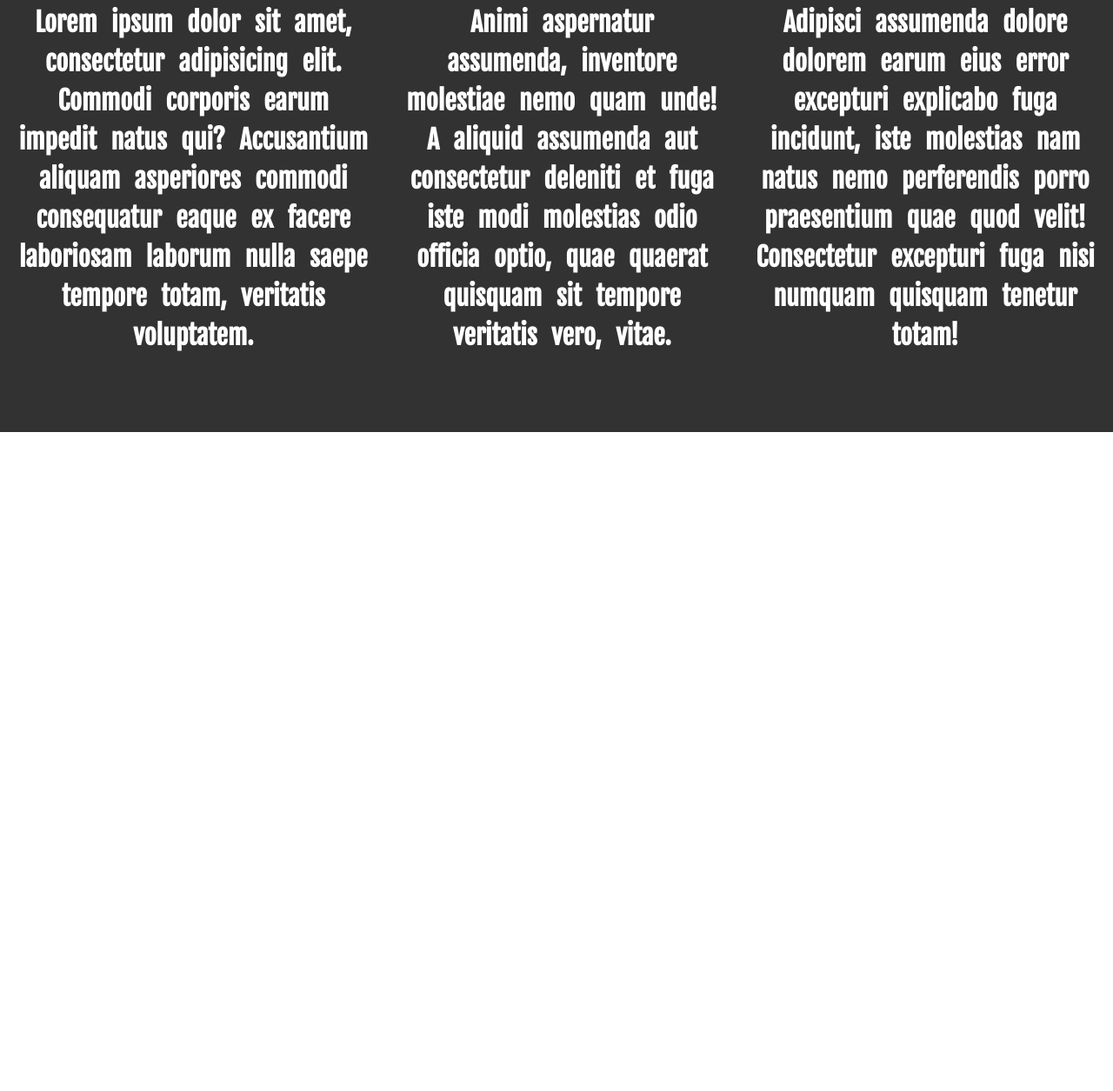
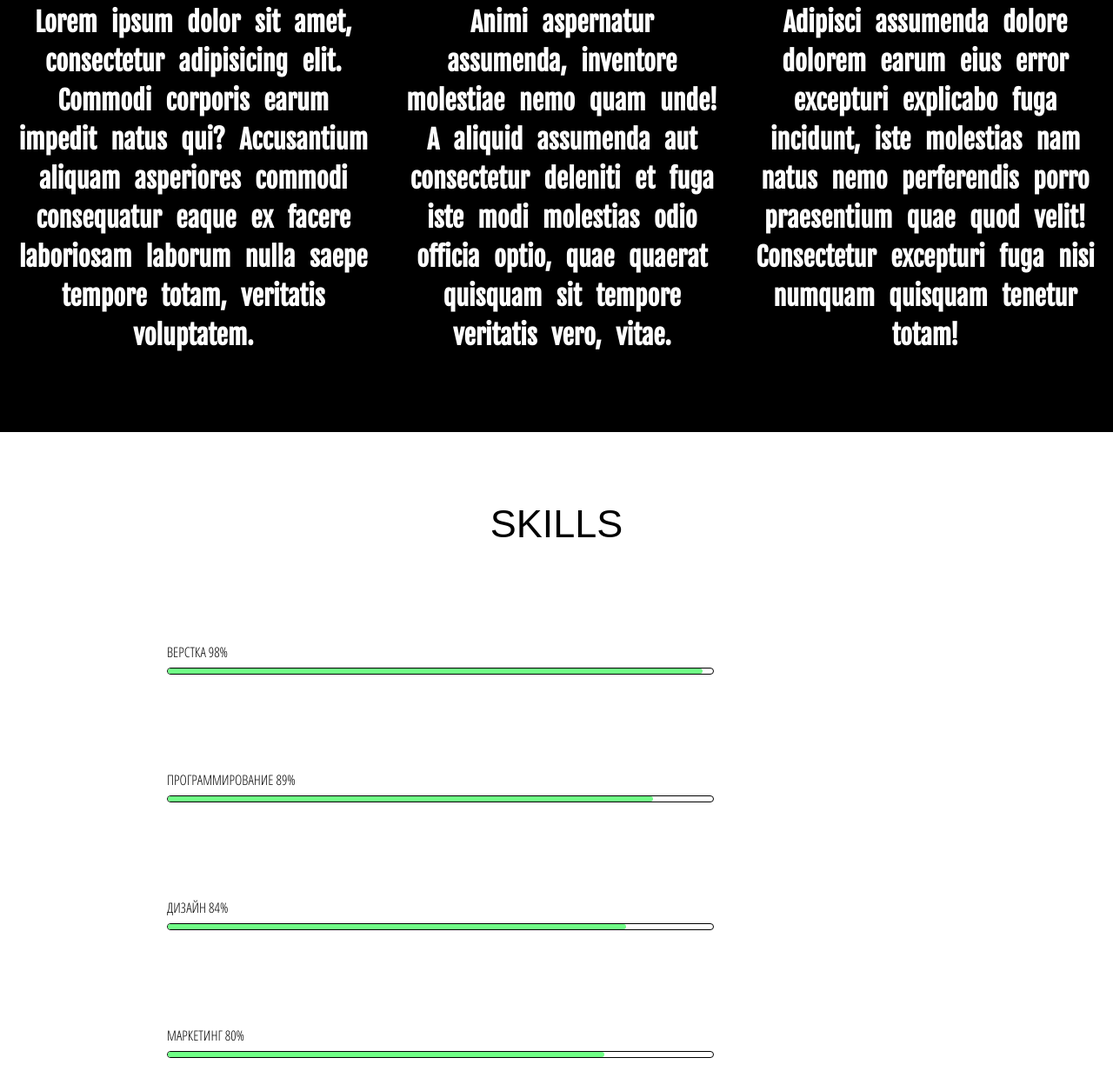
Before and after one commit to WIXEnd/wixendproject, a plain HTML site: page index.html in a window 1280 px wide. Shown: the part 1103-2358 px from the top of the page at 87% size. Before the commit the page ends 1600 px from the top, so only its background shows below. Drawn offline with Linux system fonts and the light colour scheme; a web font is replaced by a local one.

Commit message:
kjgfggdfgfg

```diff
--- a/index.html
+++ b/index.html
@@ -22,12 +22,12 @@
  <div id="preloader-page" class="preloader">
     <div class="loader"><div class="loader-2"></div></div>
 </div>
-<div class="first">
+<div class="page first">
     <div class="about-1 animated zoomIn">
         <p class="quote">ici, ils créent les meilleurs<br> sites pour les mille dernières années</p>
     </div>
 </div>
-<div class="second">
+<div class="page second">
     <div class="title-2-2">About Us</div>
    <div class="content-2">
        <div class="item">Lorem ipsum dolor sit amet, consectetur adipisicing elit. Commodi corporis earum impedit natus
@@ -45,6 +45,36 @@
 
    </div>
 </div>
+<div class="page third">
+    <div class="skills-block">
+
+        <span class="skills-title">SKILLS</span>
+
+        <div class="skill-name-block">
+            <span class="skill-name">верстка 98%</span>
+        </div>
+        <div class="skill">
+            <div class="skill-progress skill-1"></div>
+        </div>
+
+        <div class="skill-name-block"><span class="skill-name">программирование 89%</span></div>
+        <div class="skill">
+            <div class="skill-progress skill-2"></div>
+        </div>
+
+        <div class="skill-name-block"><span class="skill-name">дизайн 84%</span></div>
+        <div class="skill">
+            <div class="skill-progress skill-3"></div>
+        </div>
+
+        <div class="skill-name-block"><span class="skill-name">маркетинг 80%</span></div>
+        <div class="skill">
+            <div class="skill-progress skill-4"></div>
+        </div>
+
+    </div>
+</div>
+
 <script src="js/preloader.js"></script>
 </body>
 </html>
--- a/main.css
+++ b/main.css
@@ -15,15 +15,6 @@ body{
 }
 *{
     transition: all .2s;
-
-}
-.first{
-    height: 100vh;
-    background-color: #212B2C;
-    background-color: black;
-    display: flex;
-    justify-content: center;
-    line-height: 45px;
 
 }
 .about-1{
@@ -170,13 +161,7 @@ body{
         background-color: white;
     }
 }
-.second{
-    height: 100vh;
-    background-color: #323232;
-    background-position: center ;
 
-
-}
 .content-2{
     display: flex;
     justify-content: space-around;
@@ -200,3 +185,88 @@ body{
     color:white;
     text-align: center;
 }
+.title-work{
+    text-align: center;
+    font-weight: bold;
+    font-size: 40px;
+}
+.page {
+    height: 100vh;
+}
+
+.page.first {
+    background-color: black;
+    display: flex;
+    justify-content: center;
+    line-height: 45px;
+}
+
+.page.second{
+    height: 100vh;
+    background-color: black;
+    background-position: center ;
+}
+.page.third {
+    display: flex;
+    justify-content: space-around;
+}
+
+.skills-block {
+    display: flex;
+    flex-direction: column;
+    width: 70%;
+    height: 90%;
+}
+
+.skills-title {
+    font-size: 45px;
+    font-family: 'Fira Sans Extra Condensed', sans-serif;
+    text-transform: uppercase;
+    text-align: center;
+    margin-left: 50%;
+    margin-top: 80px;
+    transform: translateX(-50%);
+    width: 100%;
+}
+
+.skill-name-block{
+    height: 60px;
+    margin-top: 50px;
+    font-family: 'Open Sans Condensed', sans-serif;
+    text-transform: uppercase;
+    margin-top: 110px;
+}
+
+.skill {
+    display: flex;
+    opacity: 1;
+    transition: 1s;
+    width: 70%;
+    height: 8px;
+    flex-direction: column;
+    border-radius: 25px;
+    justify-content: space-around;
+    border: 1px solid black;
+}
+
+.skill-progress {
+    display: flex;
+    transition: 1s;
+    width: 1%;
+    height: 6px;
+    border-radius: 25px;
+    background-color: #70ff86;
+}
+
+.skill-1{
+    width: 98%;
+}
+.skill-2{
+    width: 89%;
+}
+.skill-3{
+    width: 84%;
+}
+.skill-4{
+    width: 80%;
+}
```
Also changed, not shown: img/icons8-ос-mac.svg (added).
